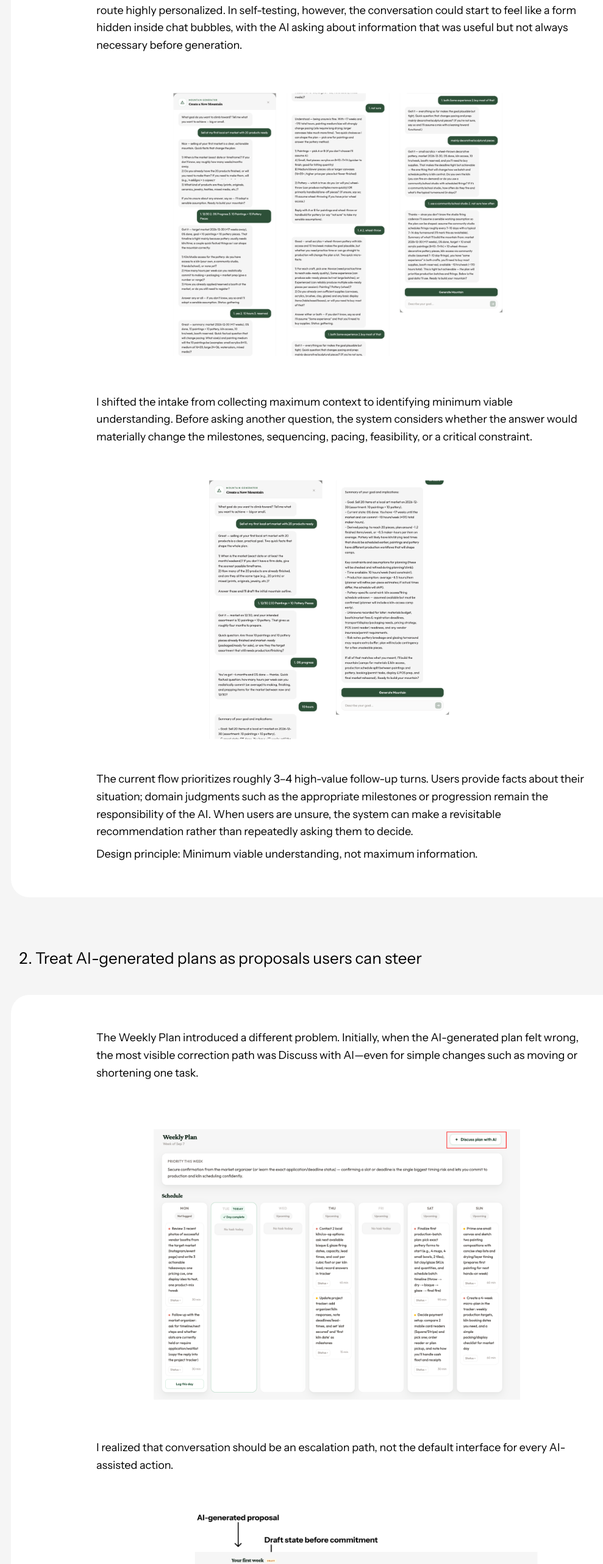
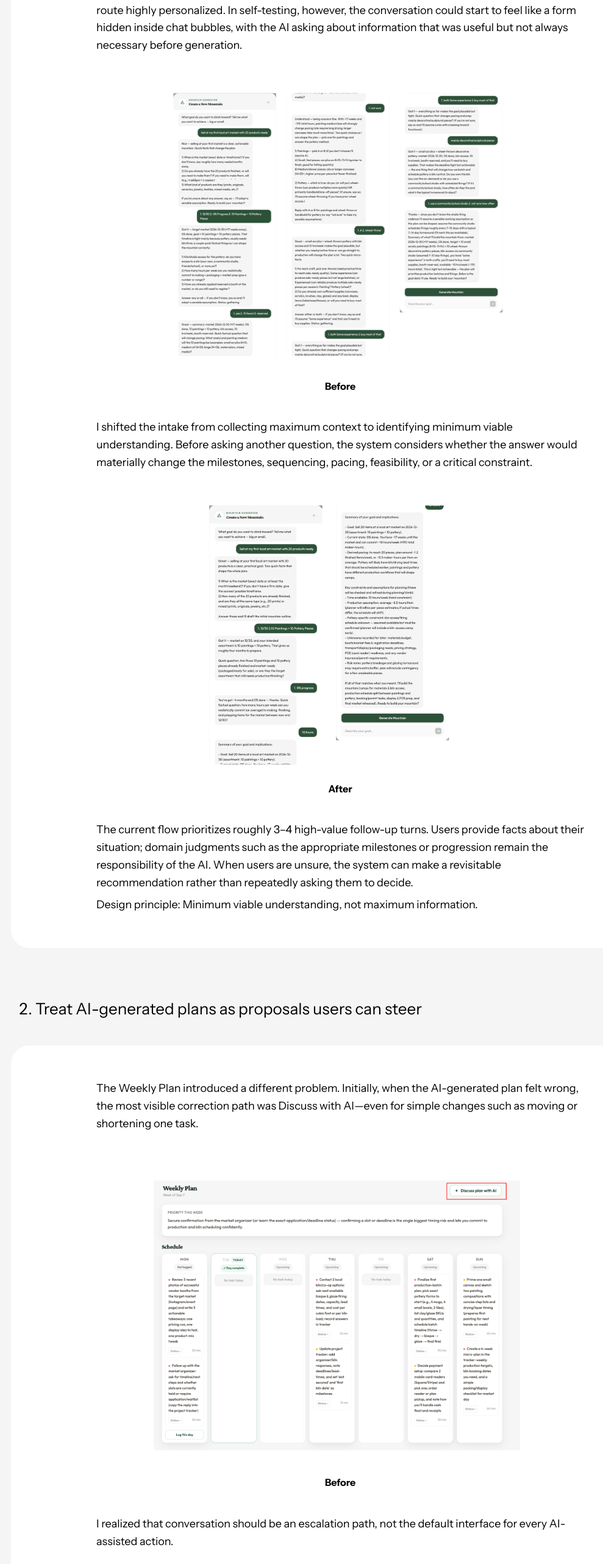
Before and after one commit to rebeccashinyan/portfolio, a Next.js app: page /projects/goal-mountain in a window 1280 px wide. Shown: the part 6807-9371 px from the top of the page at 61% size, without its empty margins (82-1071 px from the left). Built offline with nearby package versions, Linux system fonts and the light colour scheme; a web font is replaced by a local one.

Commit message:
added Before/After labels under Section 5 images; widened About intro to full panel width

```diff
--- a/app/projects/goal-mountain/page.tsx
+++ b/app/projects/goal-mountain/page.tsx
@@ -112,6 +112,14 @@ function Panel({
     >
       {children}
     </div>
+  );
+}
+
+function ShotCaption({ children }: { children: ReactNode }) {
+  return (
+    <figcaption className="mt-4 text-center text-[15px] font-bold sm:text-[16px]">
+      {children}
+    </figcaption>
   );
 }
 
@@ -561,7 +569,7 @@ export default function GoalMountainPage() {
                   about information that was useful but not always necessary
                   before generation.
                 </p>
-                <div className="mt-10 flex justify-center">
+                <figure className="mt-10 flex flex-col items-center">
                   <CaseStudyShot
                     src={`${shots}/intake-early.png`}
                     alt="Early intake conversation with many follow-up questions"
@@ -571,7 +579,8 @@ export default function GoalMountainPage() {
                     sizes="(max-width: 1024px) 92vw, 589px"
                     className="aspect-[654/528] w-full max-w-[589px]"
                   />
-                </div>
+                  <ShotCaption>Before</ShotCaption>
+                </figure>
                 <p className="mx-auto mt-10">
                   I shifted the intake from collecting maximum context to
                   identifying minimum viable understanding. Before asking
@@ -579,7 +588,7 @@ export default function GoalMountainPage() {
                   would materially change the milestones, sequencing, pacing,
                   feasibility, or a critical constraint.
                 </p>
-                <div className="mt-10 flex justify-center">
+                <figure className="mt-10 flex flex-col items-center">
                   <CaseStudyShot
                     src={`${shots}/intake-current.png`}
                     alt="Current intake conversation with fewer, higher-value turns"
@@ -589,7 +598,8 @@ export default function GoalMountainPage() {
                     sizes="(max-width: 1024px) 92vw, 471px"
                     className="aspect-[523/502] w-full max-w-[471px]"
                   />
-                </div>
+                  <ShotCaption>After</ShotCaption>
+                </figure>
                 <div className="mx-auto mt-10 max-w-figma-text space-y-2">
                   <p>
                     The current flow prioritizes roughly 3–4 high-value
@@ -618,7 +628,7 @@ export default function GoalMountainPage() {
                   correction path was Discuss with AI—even for simple changes
                   such as moving or shortening one task.
                 </p>
-                <div className="mt-10 flex justify-center">
+                <figure className="mt-10 flex flex-col items-center">
                   <CaseStudyShot
                     src={`${shots}/plan-discuss.png`}
                     alt="Weekly plan where Discuss with AI is the main correction path"
@@ -628,12 +638,13 @@ export default function GoalMountainPage() {
                     sizes="(max-width: 1024px) 92vw, 700px"
                     className="aspect-[778/562] w-full max-w-[700px]"
                   />
-                </div>
+                  <ShotCaption>Before</ShotCaption>
+                </figure>
                 <p className="mx-auto mt-10">
                   I realized that conversation should be an escalation path, not
                   the default interface for every AI-assisted action.
                 </p>
-                <div className="mt-10 flex justify-center">
+                <figure className="mt-10 flex flex-col items-center">
                   <CaseStudyShot
                     src={`${shots}/plan-controls.png`}
                     alt="Draft plan with direct task controls and plan-level steering"
@@ -643,7 +654,8 @@ export default function GoalMountainPage() {
                     sizes="(max-width: 1024px) 92vw, 698px"
                     className="aspect-[776/630] w-full max-w-[698px]"
                   />
-                </div>
+                  <ShotCaption>After</ShotCaption>
+                </figure>
                 <div className="mx-auto mt-10 max-w-figma-text space-y-6">
                   <p>
                     Every weekly plan now begins as a Draft. Users can review
@@ -688,7 +700,7 @@ export default function GoalMountainPage() {
                   reality, but an AI that continuously rewrites user commitments
                   can quickly become unpredictable.
                 </p>
-                <div className="mt-10 flex justify-center">
+                <figure className="mt-10 flex flex-col items-center">
                   <CaseStudyShot
                     src={`${shots}/proposed-revisions.png`}
                     alt="Proposed revisions shown against the current schedule"
@@ -698,7 +710,8 @@ export default function GoalMountainPage() {
                     sizes="(max-width: 1024px) 92vw, 702px"
                     className="aspect-[780/720] w-full max-w-[702px]"
                   />
-                </div>
+                  <ShotCaption>Before</ShotCaption>
+                </figure>
                 <div className="mx-auto mt-10 max-w-figma-text space-y-6">
                   <p>
                     Meaningful AI-generated plan changes therefore become
@@ -716,7 +729,7 @@ export default function GoalMountainPage() {
                     risked turning the product into a timesheet.
                   </p>
                 </div>
-                <div className="mt-10 flex justify-center">
+                <figure className="mt-10 flex flex-col items-center">
                   <CaseStudyShot
                     src={`${shots}/checkin-signals.png`}
                     alt="Daily check-in signals feeding reflection and long-term memory"
@@ -726,7 +739,8 @@ export default function GoalMountainPage() {
                     sizes="(max-width: 1024px) 92vw, 653px"
                     className="aspect-[725/636] w-full max-w-[653px]"
                   />
-                </div>
+                  <ShotCaption>After</ShotCaption>
+                </figure>
                 <div className="mx-auto mt-10 max-w-figma-text space-y-6">
                   <p>
                     These signals feed automatic reflection and long-term
--- a/components/AboutSection.tsx
+++ b/components/AboutSection.tsx
@@ -31,9 +31,14 @@ export function AboutSection({
         {title}
       </h1>
 
-      <div className="mt-7 max-w-figma-text space-y-5 break-words text-[17px] font-bold leading-[1.6] sm:text-[18px] lg:mt-9">
+      <div className="mt-7 space-y-5 break-words text-[17px] font-bold leading-[1.6] sm:text-[18px] lg:mt-9">
         {paragraphs.map((paragraph) => (
-          <p key={paragraph}>{paragraph}</p>
+          // The intro runs the full width of the panel rather than the site's
+          // 800px measure, so the first paragraph holds one line instead of
+          // dropping two words onto a second.
+          <p key={paragraph} className="max-w-none text-pretty">
+            {paragraph}
+          </p>
         ))}
       </div>
 
```
